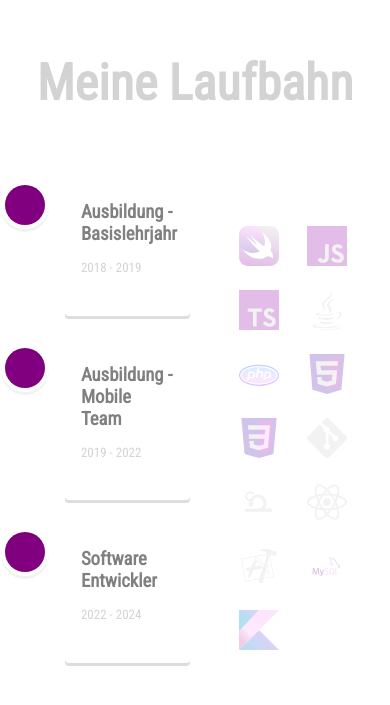
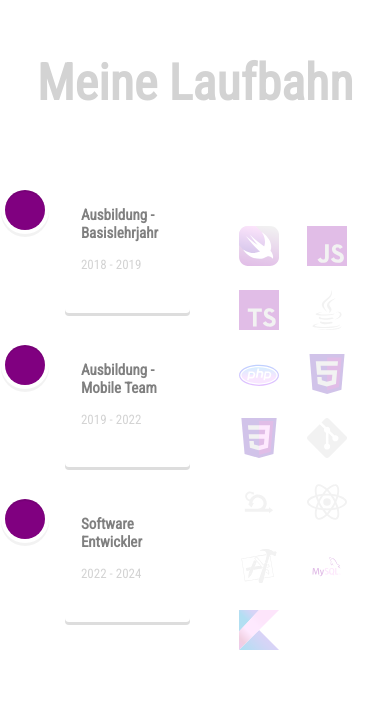
Before and after one commit to lle00n/my-portfolio, a React (Create React App) app: page / in a window 390 px wide. Shown: the part 2098-2803 px from the top of the page. Built offline with nearby package versions, Linux system fonts and the light colour scheme.

Commit message:
BugFix - overlapping text in timeline

```diff
--- a/src/Skills/Timeline/Timeline.css
+++ b/src/Skills/Timeline/Timeline.css
@@ -20,4 +20,8 @@
     .skillsTitle {
         display: none;
     }
+
+    .vertical-timeline-element-title {
+        font-size: 15px;
+    }
 }
```
